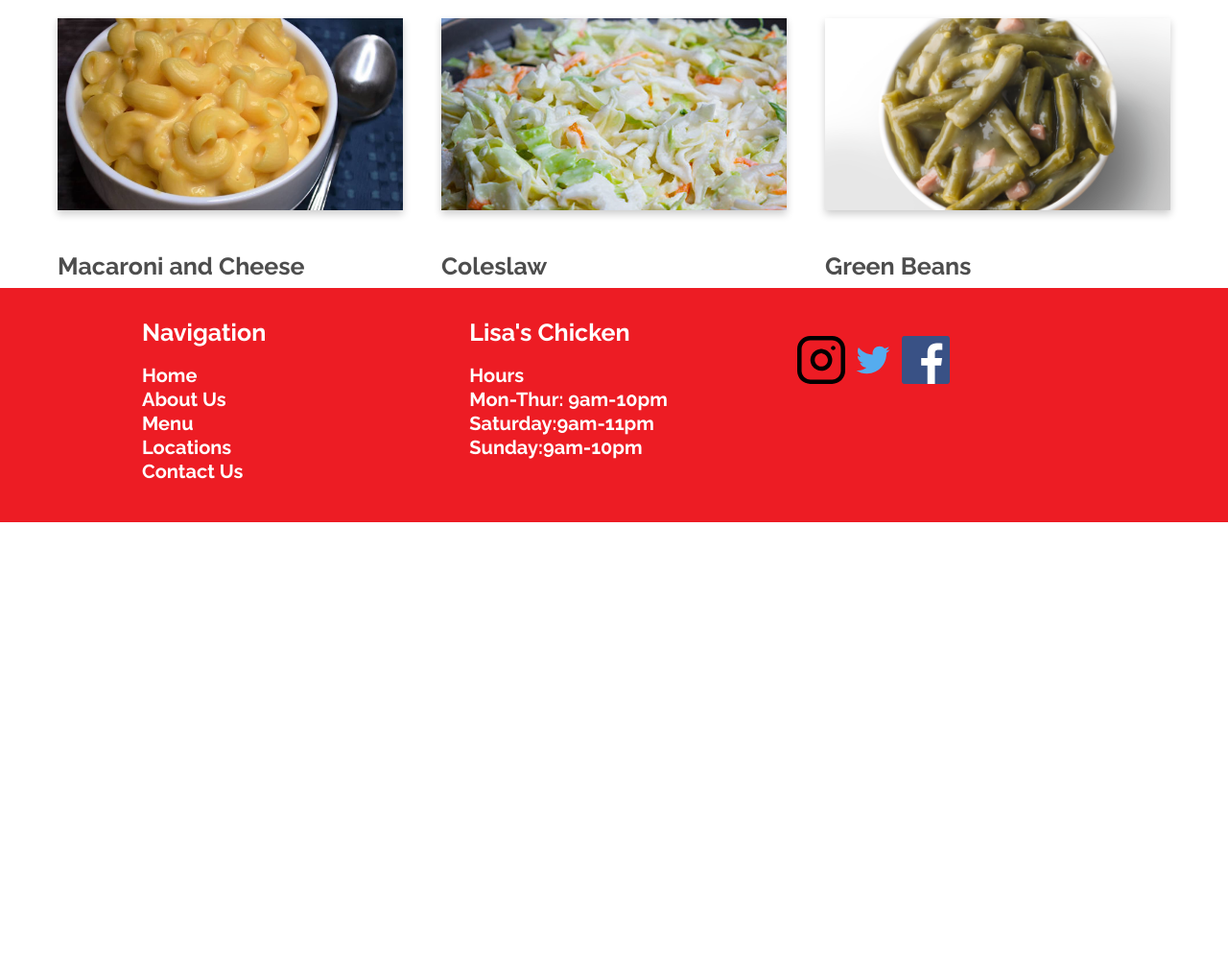
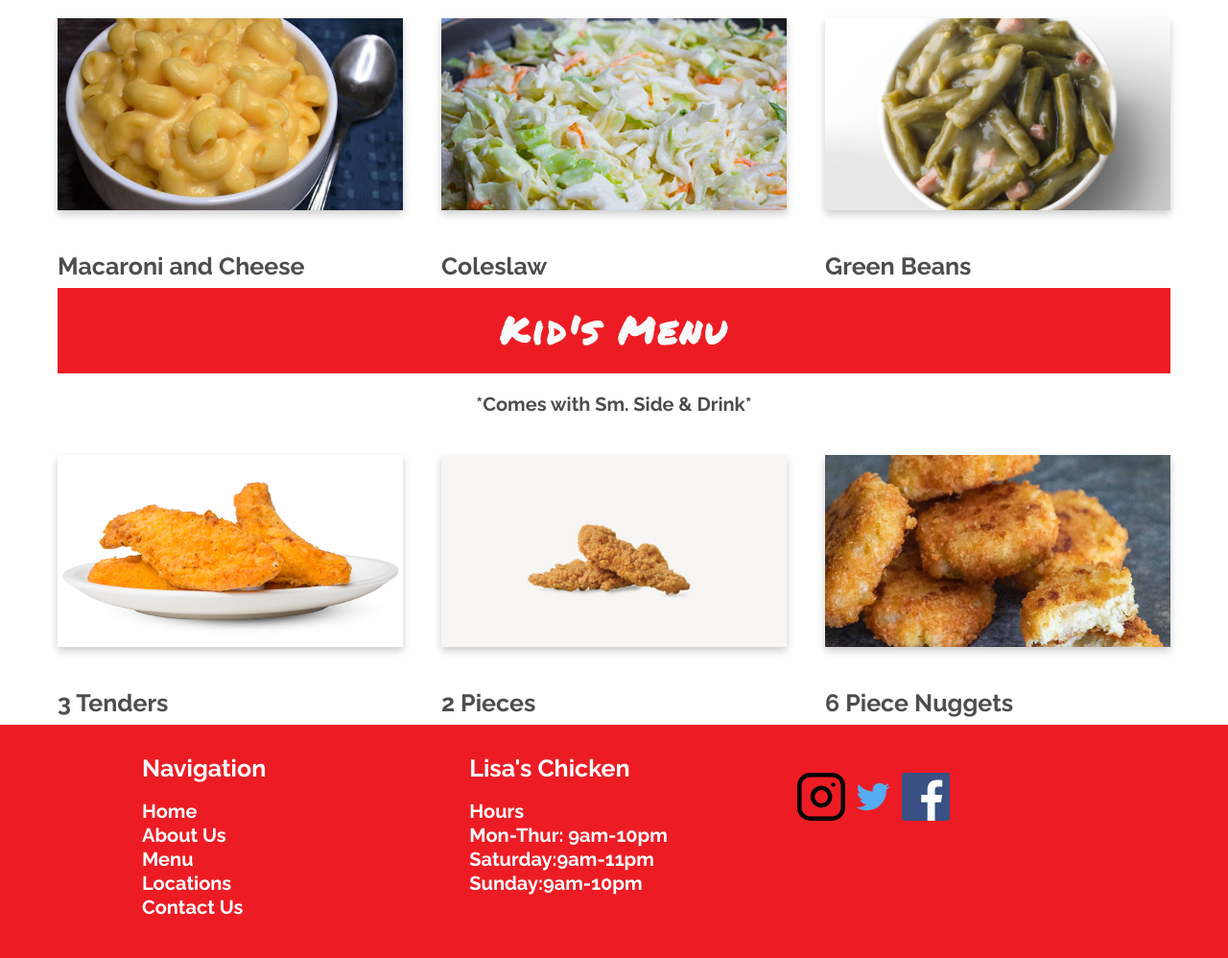
Before and after one commit to MattNovis/Term-Project, a PHP site: page /menu.php in a window 1280 px wide; the page is wider, and only the part inside the window is pictured. Shown: the part 2475-3473 px from the top of that part at 96% size. Before the commit the page ends 3019 px from the top of that part, so only its background shows below. Run offline with PHP 8.4, Linux system fonts and the light colour scheme; some libraries are stand-ins or nearby versions.

Commit message:
Quality of Life

```diff
--- a/Website/about.php
+++ b/Website/about.php
@@ -9,7 +9,7 @@
         <meta name="keywords" content="keyword">
         <meta name="description" content="About page contaning skills for Matthew Novis.">
         <meta name="Matthew Novis" content="About Matthew Novis Page">
-    <title>Form</title>
+    <title>About Us</title>
     <link rel="stylesheet" href="css/style.css">
     <script src="https://kit.fontawesome.com/4981312403.js" crossorigin="anonymous"></script>
 </HEAD>
--- a/Website/css/style.css
+++ b/Website/css/style.css
@@ -195,13 +195,12 @@ nav{
     color: white;
 }
 .navbar a:hover{
-    background-color: var(--secondary-color);
-    color: var(--black);
+    color: var(--tertiary-color);
 
 }
 
 .navbar .dropdown > ul {
-    background-color: var(--secondary-color);
+    color: var(--tertiary-color);
 
 }
 .navbar .dropdown > ul a{
@@ -430,6 +429,15 @@ nav{
      list-style-type: none;
  }
  /* End footer */
+
+/* Form Message */
+
+.form-message {
+    text-align: center;
+    font-size: 2rem;
+}
+
+
  /*hero Image */
  [class^='hero-img']{
     background-image: url(../img/hero-chicken.jpg);
@@ -513,7 +521,6 @@ nav{
     .icons{max-width: 30px;}
 }
 
-}
 /* End Icons*/
 /*hover effect*/
 #hvr:hover{
--- a/Website/form.php
+++ b/Website/form.php
@@ -26,7 +26,9 @@ $output = "Your contact information was received successfully."
     <?php echo $header ?>
 
 <div class="container">
-    <?php echo $output ?>
+    <div class="form-message">
+        <p><?php echo $output ?></p>
+    </div>
 </div>
 
 
--- a/Website/menu.php
+++ b/Website/menu.php
@@ -33,7 +33,7 @@ include ('shared.php');
             </div>
             <div class="menu-items">
             <div class="row">
-                <div class="col-md-6 col-lg-4">
+                <div class="col-sm-12 col-md-6 col-lg-4">
                         <img src="img/tenders-combo.jpg">
                         <div class="sub-category-title">
                             <h4>3 Piece Chicken Combo</h4>
@@ -41,7 +41,7 @@ include ('shared.php');
                         </div>
 
                 </div>
-                <div class="col-md-6 col-lg-4">
+                <div class="col-sm-12 col-md-6 col-lg-4">
                         <img src="img/chicken_combo2.jpg">
                         <div class="sub-category-title">
                             <h4>5 Piece Tender Strips Combo</h4>
@@ -49,7 +49,7 @@ include ('shared.php');
                         </div>
 
                 </div>
-                <div class="col-md-6 col-lg-4">
+                <div class="col-sm-12 col-md-6 col-lg-4">
                         <img src="img/chicken_sandwich.png">
                         <div class="sub-category-title">
                             <h4>Chicken Sandwich Combo</h4>
@@ -188,6 +188,39 @@ include ('shared.php');
                     </div>
                 </div>
             </div>
+            <div class="category-title">
+                <h2>Kid's Menu</h2>
+            </div>
+            <div class="sides-note">
+                <p>*Comes with Sm. Side & Drink*</p>
+            <div class="row">
+                <div class="col-sm-12 col-md-6 col-lg-4">
+
+                        <img src="img/kids-tenders.png">
+                        <div class="sub-category-title">
+                            <h4>3 Tenders</h4>
+                        </div>
+
+                </div>
+                <div class="col-sm-12 col-md-6 col-lg-4">
+
+                        <img src="img/kids-chicken.jpg">
+                        <div class="sub-category-title">
+                            <h4>2 Pieces</h4>
+                        </div>
+
+
+                </div>
+                <div class="col-sm-12 col-md-6 col-lg-4">
+                    <div class="seafood-row3">
+                        <img src="img/kids-nuggets.jpg">
+                        <div class="sub-category-title">
+                            <h4>6 Piece Nuggets</h4>
+                        </div>
+
+                    </div>
+                </div>
+            </div>
             </div>
         </div>
     </main>
--- a/Website/shared.php
+++ b/Website/shared.php
@@ -9,7 +9,7 @@ $header ="<header>
             <li><a href='index.php' title='Home'>Home</a></li>
             <li><a href='about.php' title='about'>About Us</a></li>
             <li><a href='menu.php' title='menu'>Menu</a></li>
-            <li><a href='locations.php' title='about'>Locations</a></li>
+            <li><a href='locations.php' title='locations'>Locations</a></li>
             <li><a href='contact.php' title='contact'>Contact Us</a></li>
         </ul>
     </nav>
@@ -23,7 +23,7 @@ $footer = "<footer>
             <li><a href='index.php' title='Home'>Home</a></li>
             <li><a href='about.php' title='about'>About Us</a></li>
             <li><a href='menu.php' title='menu'>Menu</a></li>
-            <li><a href='locations.php' title='about'>Locations</a></li>
+            <li><a href='locations.php' title='locations'>Locations</a></li>
             <li><a href='contact.php' title='contact'>Contact Us</a></li>
         </ul>
     </div>
```
Also changed, not shown: Website/index.php (+19 -5 lines), Website/img/kids-chicken.jpg (added), Website/img/kids-nuggets.jpg (added), Website/img/kids-tenders.png (added).
